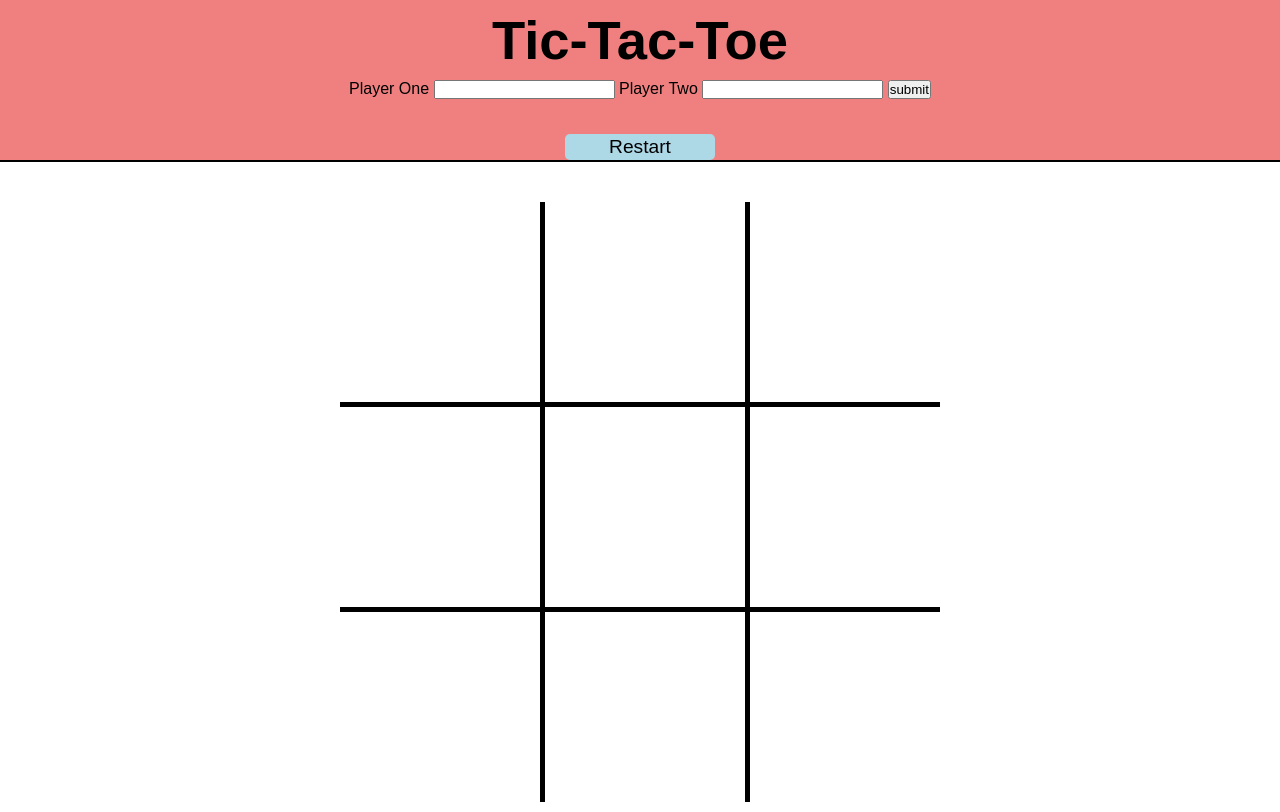
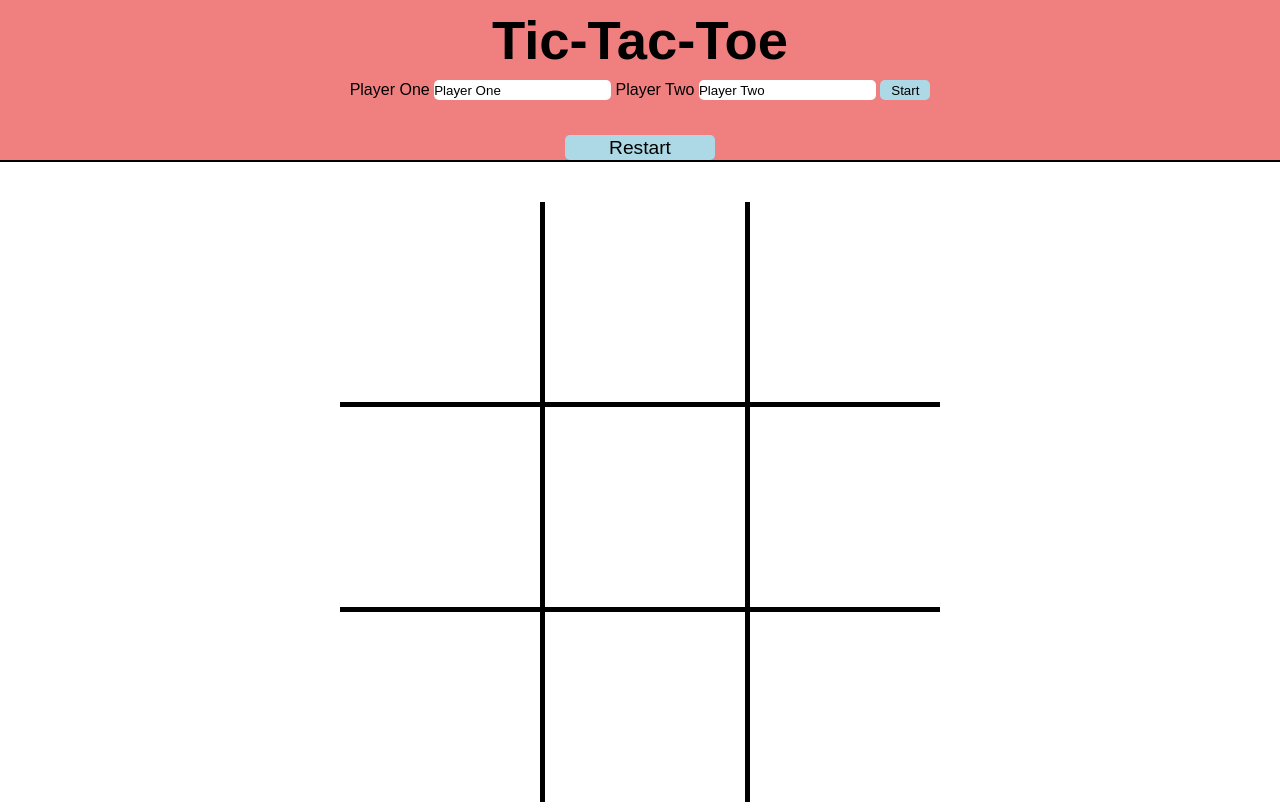
Before and after one commit to iRpro16/tictactoe, a plain HTML site: page index.html in a window 1280 px wide. Drawn offline with Linux system fonts and the light colour scheme.

Commit message:
Finalized

```diff
--- a/index.html
+++ b/index.html
@@ -18,10 +18,10 @@
 
         <div id="form">
             <label for="player-one">Player One</label>
-            <input type="text" name="player-one" id="player-one">
+            <input type="text" name="player-one" id="player-one" value="Player One">
             <label for="player-two">Player Two</label>
-            <input type="text" name="player-two" id="player-two">
-            <input type="submit" value="submit" class="submit">
+            <input type="text" name="player-two" id="player-two" value="Player Two">
+            <input type="submit" value="Start" class="submit">
         </div>
 
         <button class="restart">Restart</button>
--- a/styles.css
+++ b/styles.css
@@ -85,3 +85,22 @@ body {
     cursor: pointer;
     transform: scale(1.1);
 }
+
+.submit {
+    border: none;
+    background-color: lightblue;
+    height: 20px;
+    width: 50px;
+    border-radius: 5px;
+}
+
+.submit:hover {
+    cursor: pointer;
+    transform: scale(1.1);
+}
+
+input {
+    border: none;
+    height: 20px;
+    border-radius: 5px;
+}
```
